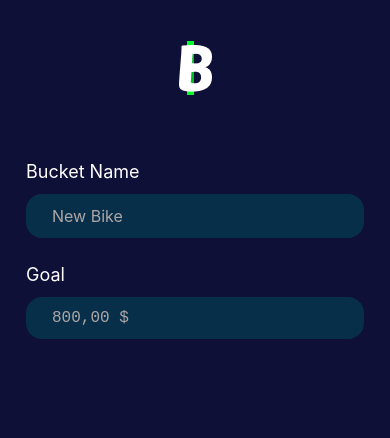
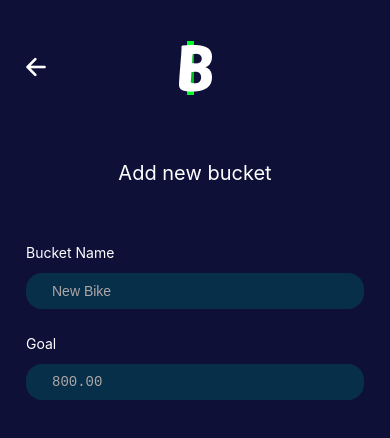
Before and after one commit to AtanasovCode/bucket-bank-native, a React Native app: screen /Input in a window 390 px wide. Shown: the top 438 px of the page. Built offline with nearby package versions, Linux system fonts and the light colour scheme.

Commit message:
added back button to header

```diff
--- a/components/Header.jsx
+++ b/components/Header.jsx
@@ -1,11 +1,26 @@
 import { View, TouchableHighlight, Image } from "react-native";
 import { StyleSheet, Dimensions } from "react-native";
+import { Ionicons } from '@expo/vector-icons';
 
 const height = Dimensions.get("window").height;
 
-const Header = ({navigation}) => {
+const Header = ({
+    navigation,
+    back,
+}) => {
     return (
-        <View style={[styles.container, {height: height * 0.16}]}>
+        <View style={[styles.container, { height: height * 0.16 }]}>
+            {
+                back &&
+                <TouchableHighlight
+                    style={[styles.back]}
+                    onPress={() => {
+                        navigation.goBack();
+                    }}
+                >
+                    <Ionicons name="arrow-back" size={28} color="#FFF" />
+                </TouchableHighlight>
+            }
             <Image
                 source={require("../assets/logo.png")}
             />
@@ -20,6 +35,10 @@ const styles = StyleSheet.create({
         position: "relative",
         marginBottom: 26,
     },
+    back: {
+        position: "absolute",
+        left: 22,
+    },
 })
 
 export default Header;
--- a/routes/Input.jsx
+++ b/routes/Input.jsx
@@ -18,9 +18,15 @@ const Input = ({
 
     return (
         <SafeAreaView style={[styles.container, { backgroundColor: theme.background }]}>
-            <Header />
+            <Header
+                navigation={navigation}
+                back={true}
+            />
+            <Text style={[styles.title]}>
+                Add new bucket
+            </Text>
             <View style={[styles.wrapper]}>
-                <Text style={[styles.text]}>
+                <Text style={[styles.label]}>
                     Bucket Name
                 </Text>
                 <TextInput
@@ -38,13 +44,15 @@ const Input = ({
                 />
             </View>
             <View style={[styles.wrapper]}>
-                <Text style={[styles.text]}>
+                <Text style={[styles.label]}>
                     Goal
                 </Text>
                 <TextInput
-                    style={[styles.input, styles.money, { backgroundColor: theme.inactive }]}
+                    style={[styles.input, {
+                        backgroundColor: theme.inactive, fontFamily: "monospace",
+                    }]}
                     value={goal}
-                    placeholder="800,00 $"
+                    placeholder="800.00"
                     keyboardType="numeric"
                     placeholderTextColor={"#ada6a6"}
                     ref={secondInputRef}
@@ -66,22 +74,26 @@ const styles = StyleSheet.create({
         marginLeft: 26,
         marginRight: 26,
     },
+    title: {
+        color: "#fff",
+        fontSize: 20,
+        textAlign: "center",
+        marginBottom: "15%",
+    },
     input: {
-        padding: 12,
+        padding: 10,
         paddingLeft: 26,
         paddingRight: 26,
         color: "#fff",
         borderRadius: 16,
-        fontSize: 16,
+        fontSize: 14,
+        fontFamily: "sans-serif",
     },
-    text: {
+    label: {
         color: "#fff",
-        fontSize: 18,
+        fontSize: 14,
         textAlign: "left",
         marginBottom: 12,
-    },
-    money: {
-        fontFamily: "monospace",
     },
 })
 
```
